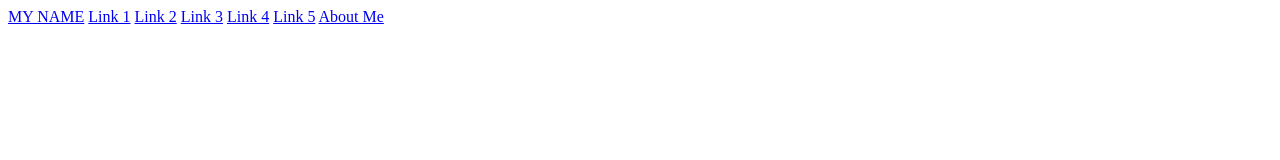
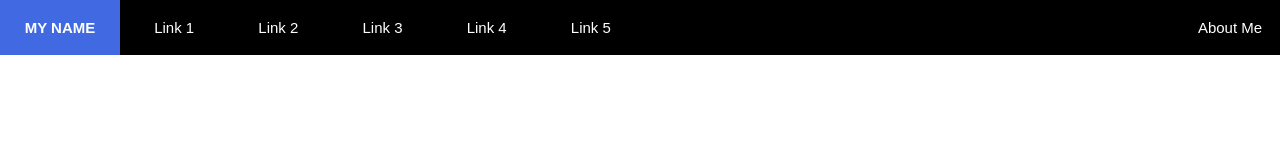
Before and after one commit to shubhamgoda/shubhamgoda.github.io, a plain HTML site: page index.html in a window 1280 px wide. Drawn offline with Linux system fonts and the light colour scheme.

Commit message:
Link css

```diff
--- a/index.html
+++ b/index.html
@@ -7,6 +7,7 @@
   <meta name="viewport" content="width=
   , initial-scale=1.0">
   <title>Shubham Goda</title>
+  <link rel="stylesheet" href="topnav.css">
 </head>
 
 <body>
```
